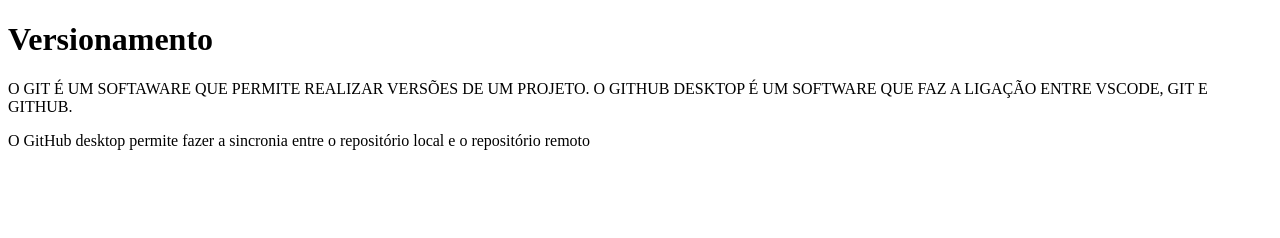
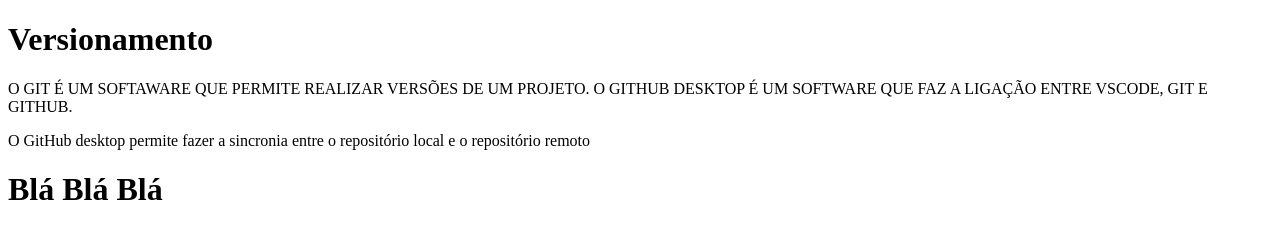
Before and after one commit to MariaEduarda14653/3InfoM, a plain HTML site: page index.html in a window 1280 px wide. Drawn offline with Linux system fonts and the light colour scheme.

Commit message:
BláBlá
blá

```diff
--- a/index.html
+++ b/index.html
@@ -9,5 +9,6 @@
     <h1>Versionamento</h1>
     <p>O GIT É UM SOFTAWARE QUE PERMITE REALIZAR VERSÕES DE UM PROJETO. O GITHUB DESKTOP É UM SOFTWARE QUE FAZ A LIGAÇÃO ENTRE VSCODE, GIT E GITHUB.</p>
     <p>O GitHub desktop permite fazer a sincronia entre o repositório local e o repositório remoto</p>
+    <h1>Blá Blá Blá</h1>
 </body>
 </html>
```
